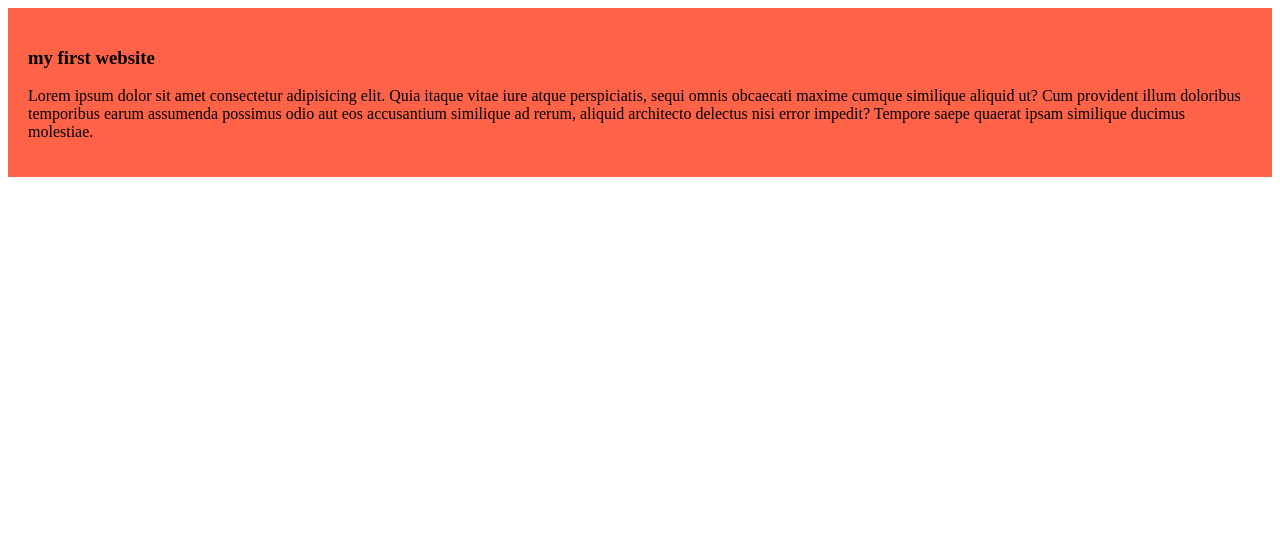
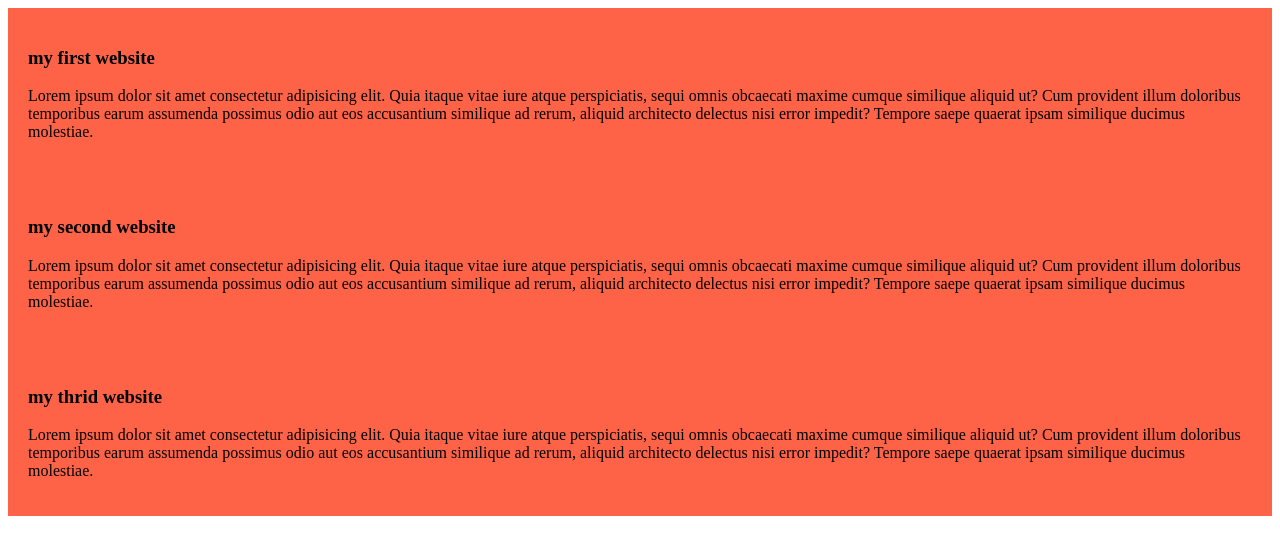
Before and after one commit to jisankhan5/my-simple-website, a plain HTML site: page index.html in a window 1280 px wide. Drawn offline with Linux system fonts and the light colour scheme.

Commit message:
added the second and thrid blog

```diff
--- a/index.html
+++ b/index.html
@@ -8,8 +8,14 @@
 </head>
 <body>
     <div>
-        <h3>my first website</h3>
-        <p>Lorem ipsum dolor sit amet consectetur adipisicing elit. Quia itaque vitae iure atque perspiciatis, sequi omnis obcaecati maxime cumque similique aliquid ut? Cum provident illum doloribus temporibus earum assumenda possimus odio aut eos accusantium similique ad rerum, aliquid architecto delectus nisi error impedit? Tempore saepe quaerat ipsam similique ducimus molestiae.</p>
-    </div>
+    <h3>my first website</h3>
+    <p>Lorem ipsum dolor sit amet consectetur adipisicing elit. Quia itaque vitae iure atque perspiciatis, sequi omnis obcaecati maxime cumque similique aliquid ut? Cum provident illum doloribus temporibus earum assumenda possimus odio aut eos accusantium similique ad rerum, aliquid architecto delectus nisi error impedit? Tempore saepe quaerat ipsam similique ducimus molestiae.</p>
+</div><div>
+    <h3>my second website</h3>
+    <p>Lorem ipsum dolor sit amet consectetur adipisicing elit. Quia itaque vitae iure atque perspiciatis, sequi omnis obcaecati maxime cumque similique aliquid ut? Cum provident illum doloribus temporibus earum assumenda possimus odio aut eos accusantium similique ad rerum, aliquid architecto delectus nisi error impedit? Tempore saepe quaerat ipsam similique ducimus molestiae.</p>
+</div><div>
+    <h3>my thrid website</h3>
+    <p>Lorem ipsum dolor sit amet consectetur adipisicing elit. Quia itaque vitae iure atque perspiciatis, sequi omnis obcaecati maxime cumque similique aliquid ut? Cum provident illum doloribus temporibus earum assumenda possimus odio aut eos accusantium similique ad rerum, aliquid architecto delectus nisi error impedit? Tempore saepe quaerat ipsam similique ducimus molestiae.</p>
+</div>
 </body>
 </html>
```
